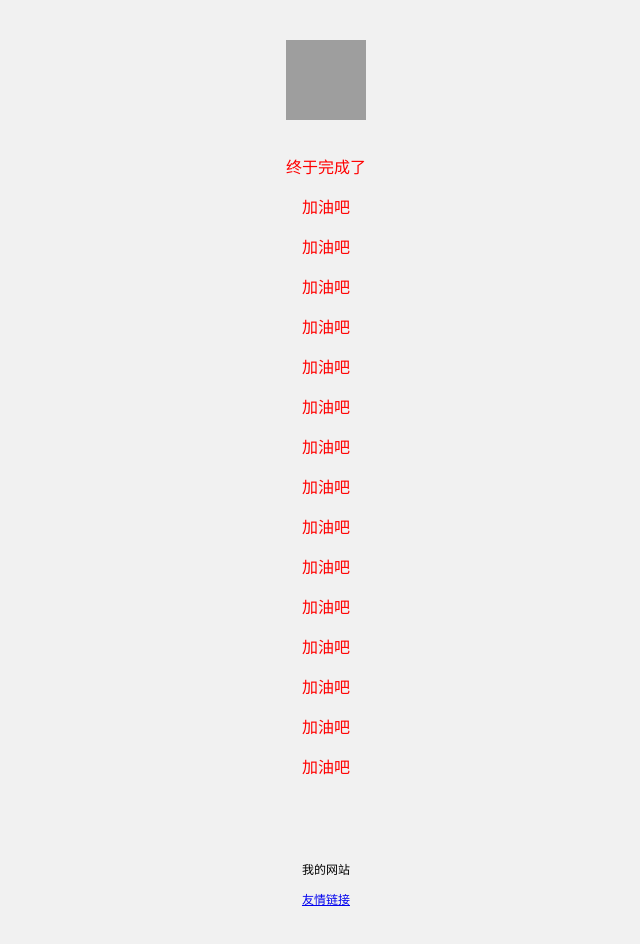
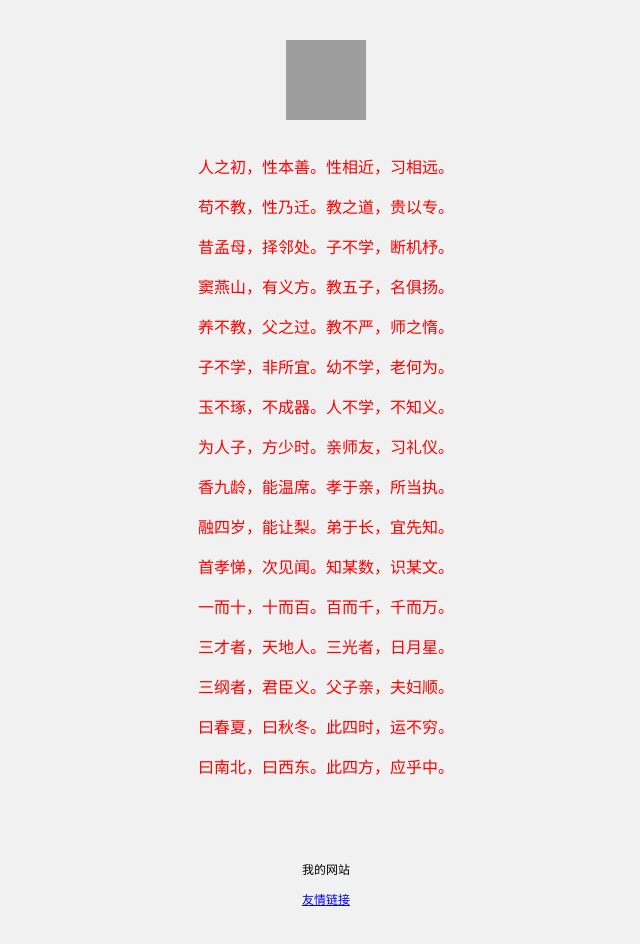
Before and after one commit to shiguanming/ming, a plain HTML site: page index.html in a window 1280 px wide. Shown: the whole page, without its empty margins (314-954 px from the left). Drawn offline with Linux system fonts and the light colour scheme; grey boxes are pictures that could not be loaded.

Commit message:
Update index.html

```diff
--- a/index.html
+++ b/index.html
@@ -4,7 +4,7 @@
   <head>
     <meta charset="utf-8">
     <meta name="viewport" content="width=device-width, initial-scale=1" />
-    <title>康文昌的在线HTML 教学小工具</title>
+    <title>这是我的网站，进来学习一下三字经！！</title>
     <style>
       body {
         margin: 0;
@@ -23,22 +23,22 @@
    padding:15px
    line-height: 1.7px;
    color:red">
-     <p>终于完成了</p>
-     <p>加油吧</p>
-     <p>加油吧</p>
-     <p>加油吧</p>
-     <p>加油吧</p>
-     <p>加油吧</p>
-     <p>加油吧</p>
-     <p>加油吧</p>
-     <p>加油吧</p>
-     <p>加油吧</p>
-     <p>加油吧</p>
-     <p>加油吧</p>
-     <p>加油吧</p>
-     <p>加油吧</p>
-     <p>加油吧</p>
-     <p>加油吧</p>
+     <p>人之初，性本善。性相近，习相远。</p>
+     <p>苟不教，性乃迁。教之道，贵以专。</p>
+     <p>昔孟母，择邻处。子不学，断机杼。</p>
+     <p>窦燕山，有义方。教五子，名俱扬。</p>
+     <p>养不教，父之过。教不严，师之惰。</p>
+     <p>子不学，非所宜。幼不学，老何为。</p>
+     <p>玉不琢，不成器。人不学，不知义。</p>
+     <p>为人子，方少时。亲师友，习礼仪。</p>
+     <p>香九龄，能温席。孝于亲，所当执。</p>
+     <p>融四岁，能让梨。弟于长，宜先知。</p>
+     <p>首孝悌，次见闻。知某数，识某文。</p>
+     <p>一而十，十而百。百而千，千而万。</p>
+     <p>三才者，天地人。三光者，日月星。</p>
+     <p>三纲者，君臣义。父子亲，夫妇顺。</p>
+     <p>曰春夏，曰秋冬。此四时，运不穷。</p>
+     <p>曰南北，曰西东。此四方，应乎中。</p>
     </div>
     <div style="
     background-color:#f1f1f1;
```
